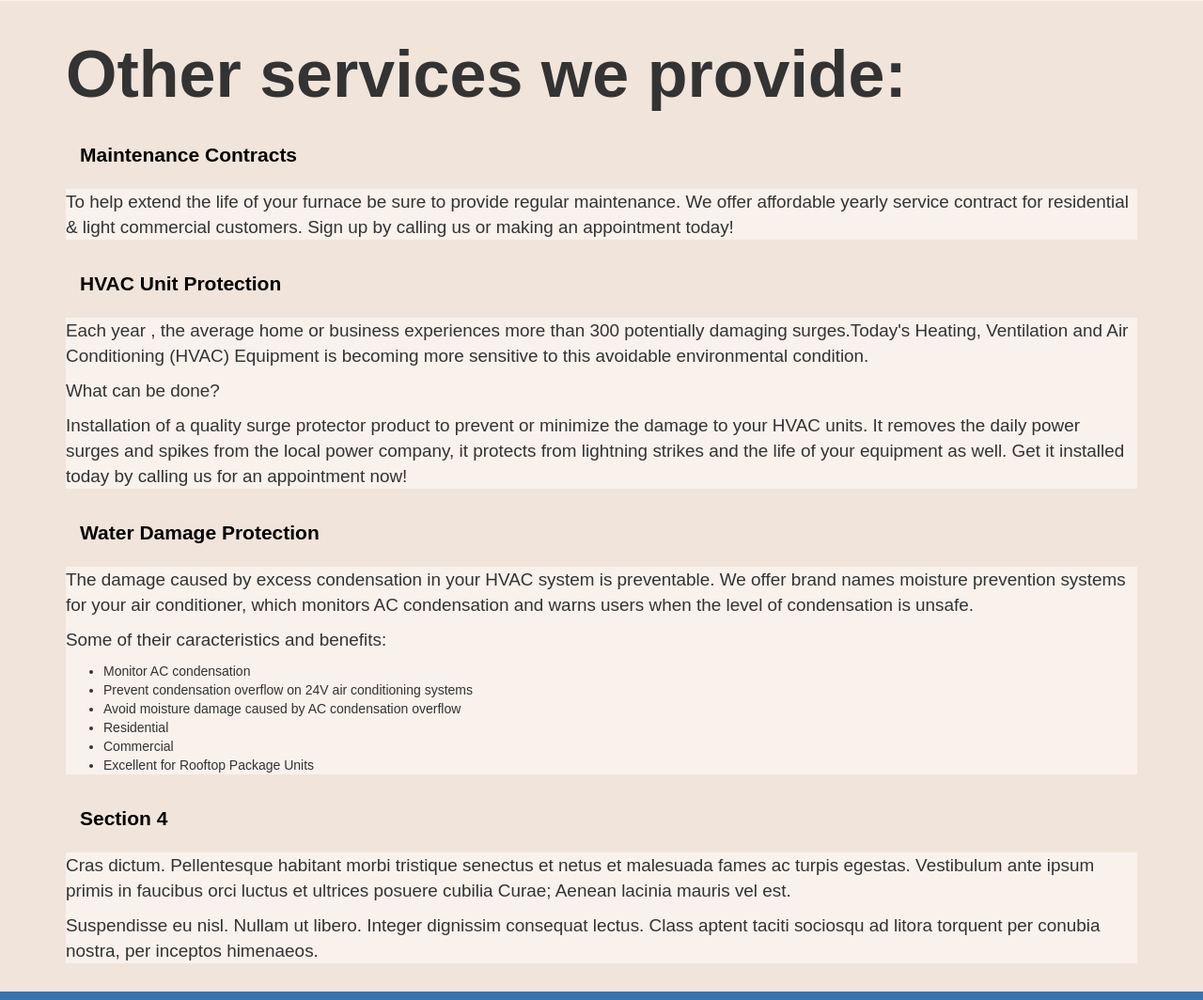
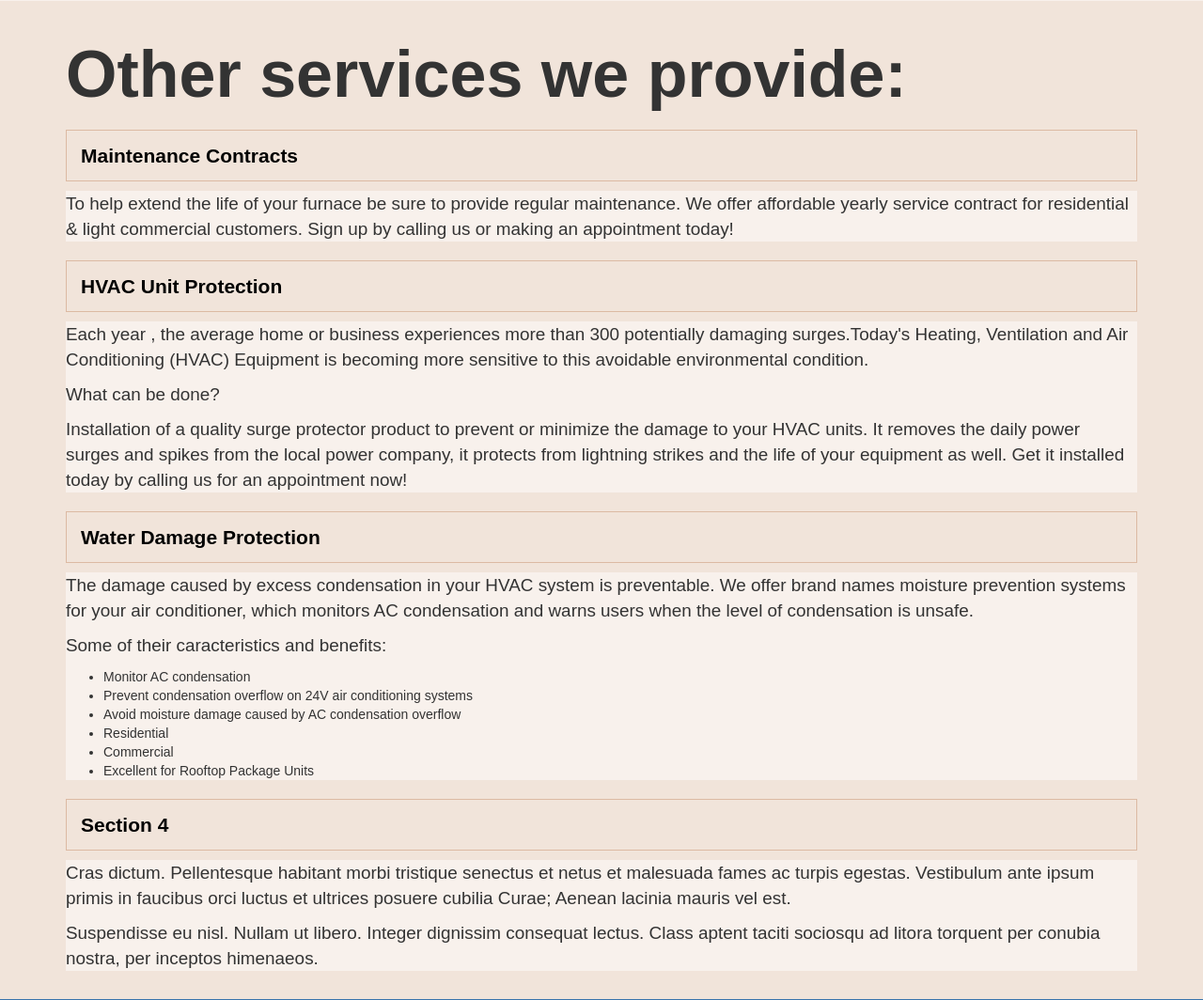
Before and after one commit to npaul007/acPlumbingMasters, a PHP site: page / in a window 1280 px wide. Shown: the part 1691-2755 px from the top of the page at 94% size. Run offline with PHP 8.4, Linux system fonts and the light colour scheme; some libraries are stand-ins or nearby versions.

Commit message:
border color of accordion blocks darkened brown

```diff
--- a/css/style.css
+++ b/css/style.css
@@ -196,6 +196,7 @@ p{
 	padding: 15px;
 	font-size: 1.5em;
 	font-weight: bold;
+	border: 1.5px solid #dcbaa3;
 }
 
 #accordion div {
```
